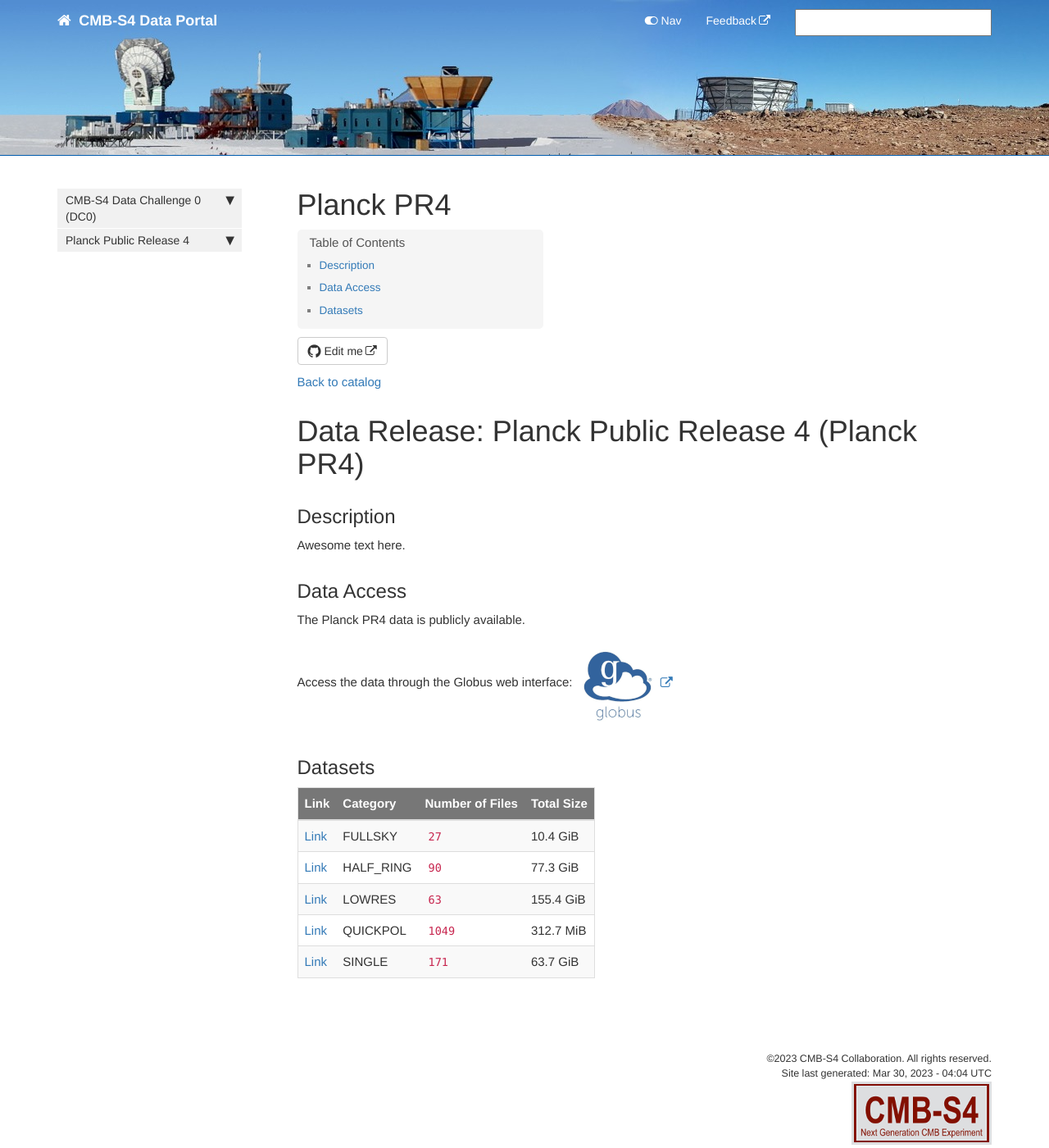
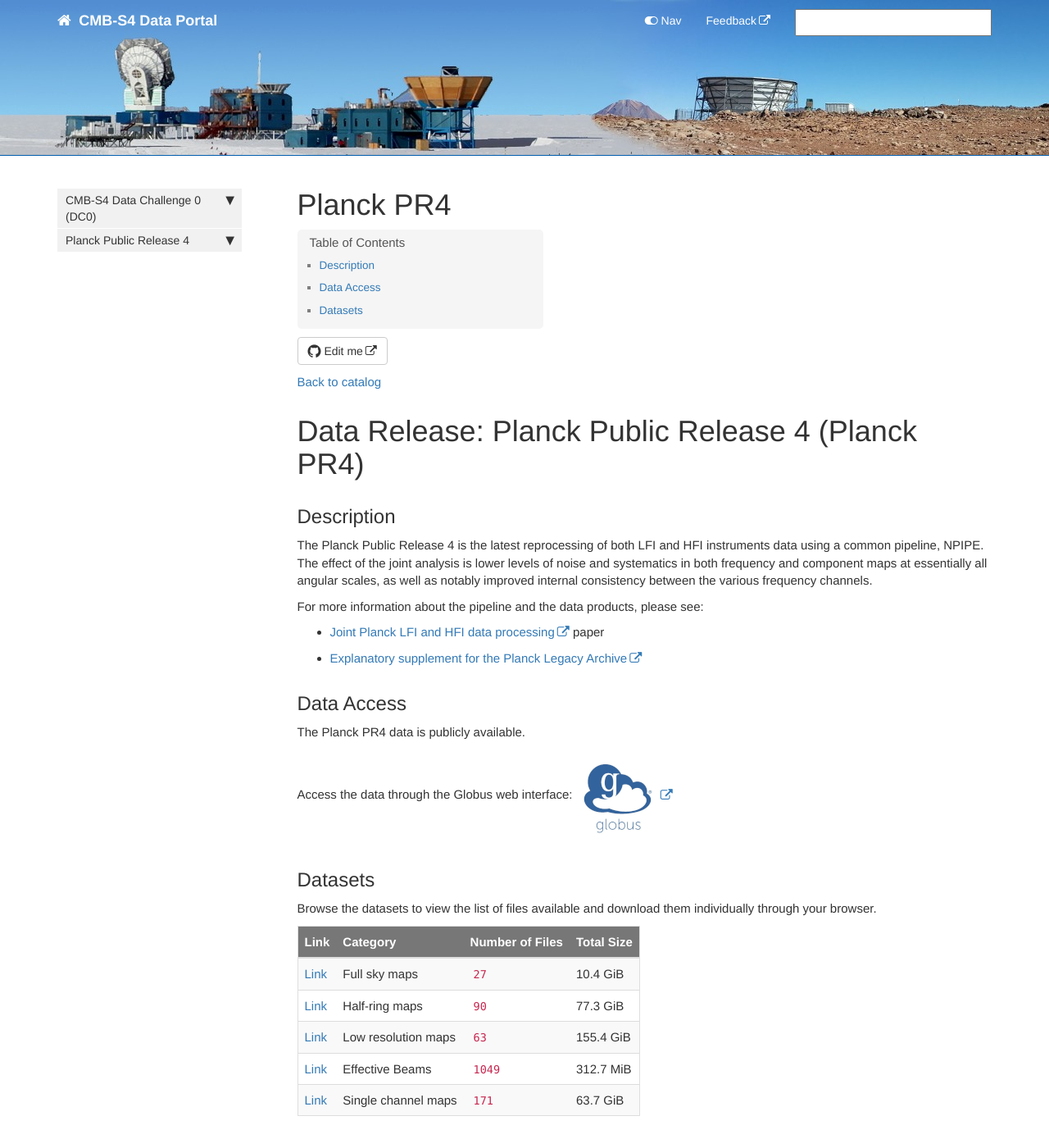
Before and after one commit to CMB-S4/serverless-data-portal-cmb-s4, a Jekyll site: the page built from planck_pr4.md, in a window 1280 px wide and 1400 px high. Shown: the whole window at 82% size. Built offline with Jekyll 4.4.1, drawn with Linux system fonts in a browser that asks for light colours; comment, search, counter and statistics services are not loaded.

Commit message:
Added minimal documentation on all Planck PR4 pages, also added Globus download link
See #12

```diff
--- a/planck_pr4.md
+++ b/planck_pr4.md
@@ -11,7 +11,13 @@ date_created: "2023-03-22"
 
 ## Description
 
-Awesome text here.
+The Planck Public Release 4 is the latest reprocessing of both LFI and HFI instruments data using a common pipeline, NPIPE.
+The effect of the joint analysis is lower levels of noise and systematics in both frequency and component maps at essentially all angular scales, as well as notably improved internal consistency between the various frequency channels.
+
+For more information about the pipeline and the data products, please see:
+
+* [Joint Planck LFI and HFI data processing](https://www.aanda.org/articles/aa/abs/2020/11/aa38073-20/aa38073-20.html) paper
+* [Explanatory supplement for the Planck Legacy Archive](https://wiki.cosmos.esa.int/planck-legacy-archive/index.php/NPIPE_Introduction)
 
 ## Data Access
 
@@ -21,10 +27,12 @@ Access the data through the Globus web interface: [![Download via Globus](images
 
 ## Datasets
 
+Browse the datasets to view the list of files available and download them individually through your browser.
+
 |               Link               | Category  | Number of Files | Total Size |
 | -------------------------------- | --------- | --------------- | ---------- |
-| [Link](planck_pr4-fullsky.html)   | FULLSKY   | `27`            | 10.4 GiB   |
-| [Link](planck_pr4-half_ring.html) | HALF_RING | `90`            | 77.3 GiB   |
-| [Link](planck_pr4-lowres.html)    | LOWRES    | `63`            | 155.4 GiB  |
-| [Link](planck_pr4-quickpol.html)  | QUICKPOL  | `1049`          | 312.7 MiB  |
-| [Link](planck_pr4-single.html)    | SINGLE    | `171`           | 63.7 GiB   |
+| [Link](planck_pr4-fullsky.html)   | Full sky maps   | `27`            | 10.4 GiB   |
+| [Link](planck_pr4-half_ring.html) | Half-ring maps | `90`            | 77.3 GiB   |
+| [Link](planck_pr4-lowres.html)    | Low resolution maps | `63`            | 155.4 GiB  |
+| [Link](planck_pr4-quickpol.html)  | Effective Beams  | `1049`          | 312.7 MiB  |
+| [Link](planck_pr4-single.html)    | Single channel maps | `171`           | 63.7 GiB   |
```
Also changed, not shown: planck_pr4-fullsky.md (+3 -1 lines), planck_pr4-half_ring.md (+4 -2 lines), planck_pr4-lowres.md (+3 -1 lines), planck_pr4-quickpol.md (+3 -1 lines), planck_pr4-single.md (+3 -1 lines).
